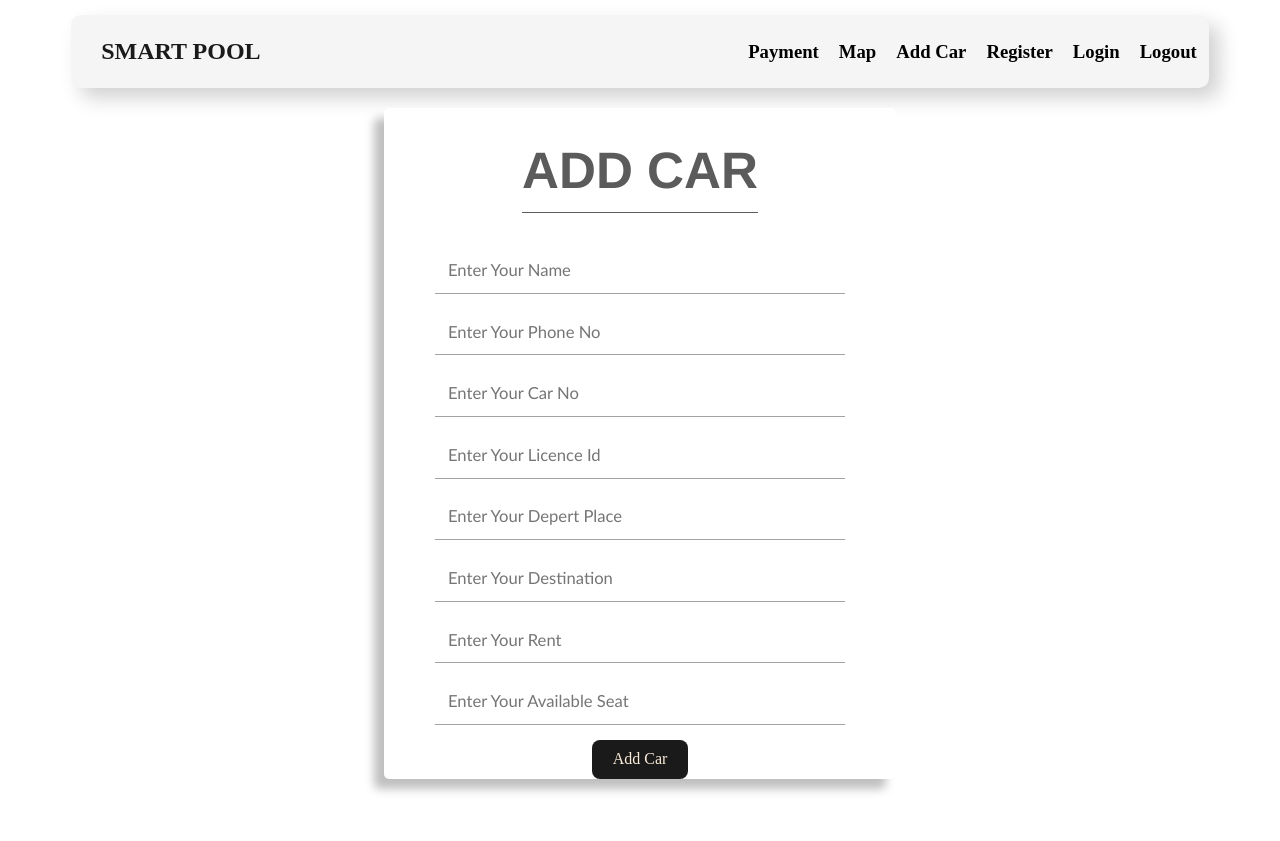
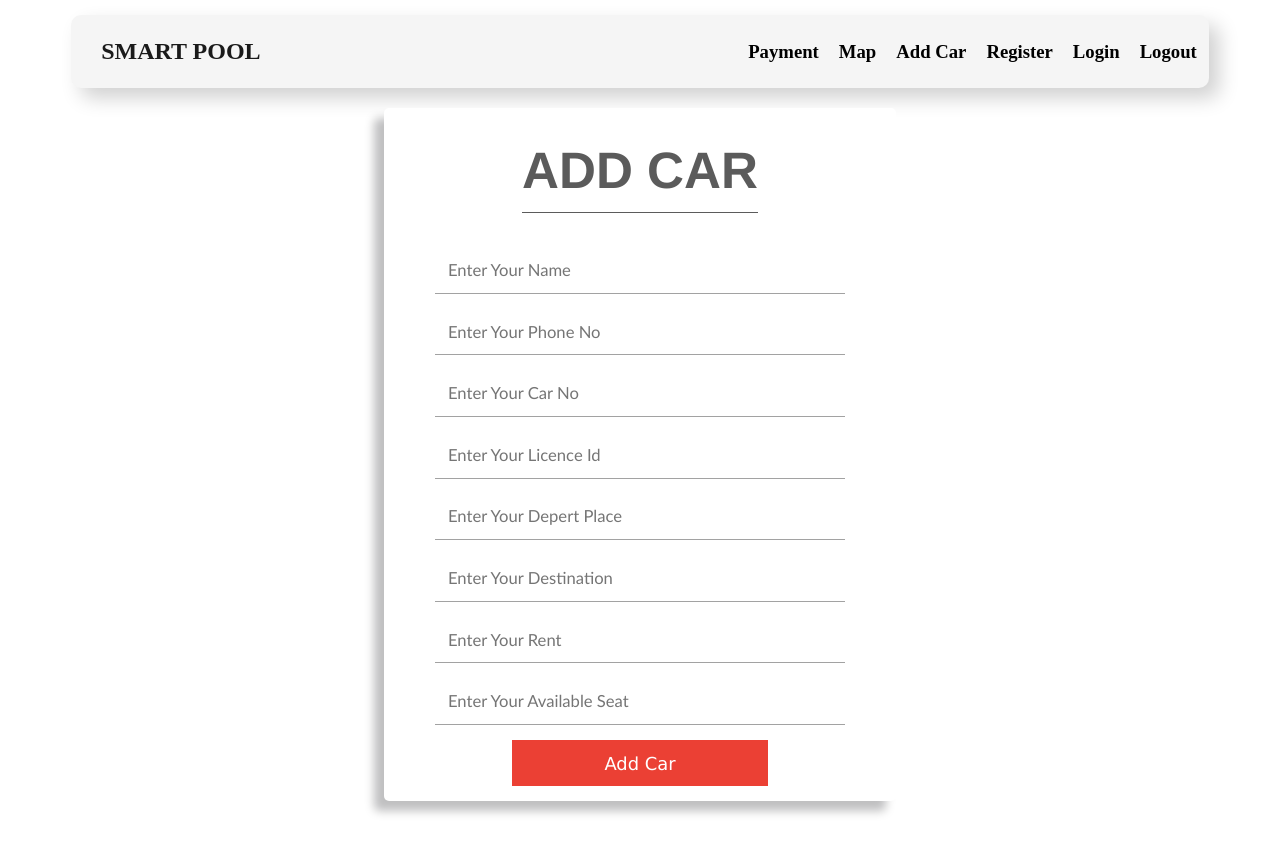
Before and after one commit to firojahmed1313/College-project, a React (Vite) app in the folder frontend/: page /addcar in a window 1280 px wide. Before the commit the page ends 819 px from the top, so only its background shows below. Built offline with nearby package versions, Linux system fonts and the light colour scheme; the HTML template or start-up script is replaced by a standard one.

Commit message:
button change

```diff
--- a/frontend/src/pages/AddCar.jsx
+++ b/frontend/src/pages/AddCar.jsx
@@ -124,10 +124,8 @@ const AddCar = () => {
                     />
 
 
+                    <input type="submit" value="Add Car" />
 
-                    <button onClick={() => onSubmits} type="submit">
-                         Add Car
-                    </button>
                 </form>
             </div>
         </>
--- a/frontend/src/pages/Register.jsx
+++ b/frontend/src/pages/Register.jsx
@@ -81,11 +81,10 @@ const Register = () => {
             onChange={inputEvent}
           />
           {
-            //<input type="submit" value="Create Account" onClick={onSubmits} />
+            <input type="submit" value="Create Account" onClick={onSubmits} />
           }
-          <button onClick={() => onSubmits} type="submit">
-            Create Account
-          </button>
+
+
         </form>
       </div>
     </>
```
